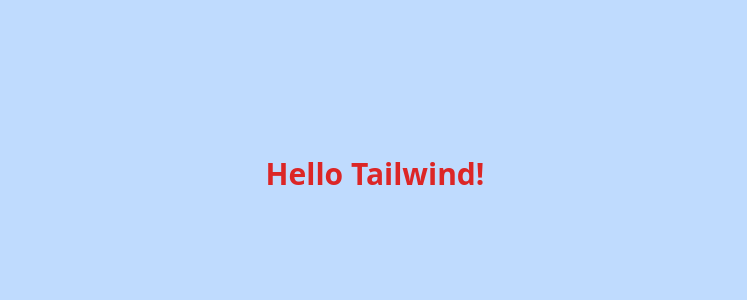
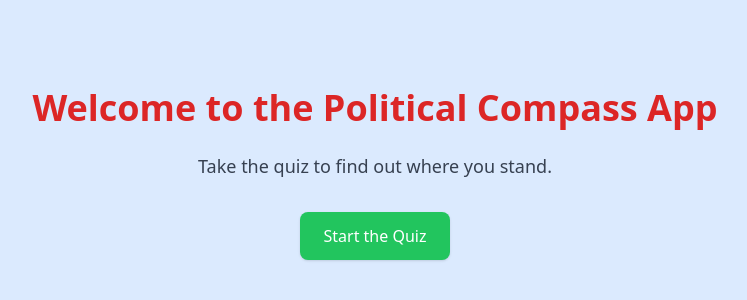
Before and after one commit to HumzaR/political-compass-clean, a Next.js app: page / in a window 1280 px wide. Shown: the part 226-526 px from the top of the page, without its empty margins (265-1012 px from the left). Built offline with nearby package versions, Linux system fonts and the light colour scheme.

Commit message:
Homepage: add styled CTA link to /quiz

```diff
--- a/pages/index.js
+++ b/pages/index.js
@@ -1,9 +1,20 @@
-import Head from 'next/head'
+import Link from "next/link";
 
 export default function Home() {
   return (
-    <div className="flex items-center justify-center min-h-screen bg-blue-200">
-      <h1 className="text-3xl font-bold text-red-600">Hello Tailwind!</h1>
+    <div className="flex flex-col items-center justify-center min-h-screen bg-blue-100 text-center">
+      <h1 className="text-4xl font-bold mb-6 text-red-600">
+        Welcome to the Political Compass App
+      </h1>
+      <p className="mb-8 text-lg text-gray-700">
+        Take the quiz to find out where you stand.
+      </p>
+      <Link
+        href="/quiz"
+        className="px-6 py-3 bg-green-500 text-white rounded-lg shadow hover:bg-green-600 transition"
+      >
+        Start the Quiz
+      </Link>
     </div>
-  )
+  );
 }
```
